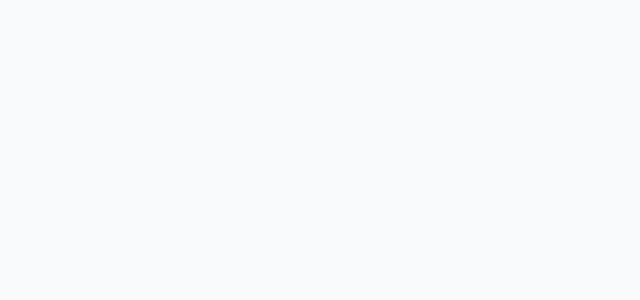
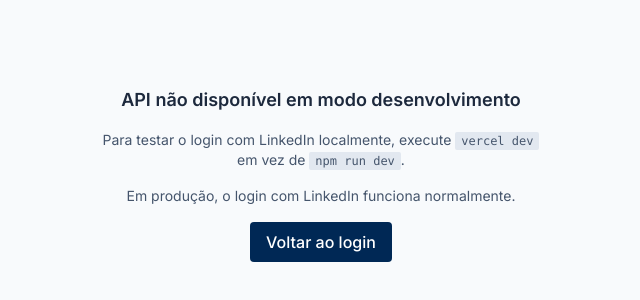
Before and after one commit to vieirasjr/portalaluno, a React (Vite) app: page /api in a window 1280 px wide. Before the commit this address had no page. Shown: the part 226-526 px from the top of the page, without its empty margins (319-959 px from the left). Built offline with nearby package versions, Linux system fonts and the light colour scheme.

Commit message:
Login com linkedin API VARIAVEIS

```diff
--- a/src/App.tsx
+++ b/src/App.tsx
@@ -19,6 +19,7 @@
 import { PerfilPage } from './pages/PerfilPage';
 import { CourseLessonsPage } from './pages/CourseLessonsPage';
 import { LessonPlayerPage } from './pages/LessonPlayerPage';
+import { ApiFallback } from './components/ApiFallback';
 
 // Contexts
 import { CourseProvider } from './contexts/CourseContext';
@@ -40,6 +41,8 @@
           <Route path="/dashboard/perfil" element={<DashboardLayout><PerfilPage /></DashboardLayout>} />
 
           <Route path="/" element={<Navigate to="/auth" replace />} />
+          {/* Fallback para /api/* quando o Vite dev retorna o SPA (API só existe com vercel dev) */}
+          <Route path="/api/*" element={<ApiFallback />} />
         </Routes>
       </Router>
     </CourseProvider>
--- a/src/components/AccessibilityBar.tsx
+++ b/src/components/AccessibilityBar.tsx
@@ -4,7 +4,9 @@
 
 const triggerVlibrasButton = () => {
   const btn = document.querySelector('[vw-access-button]');
-  if (btn) (btn as HTMLElement).click();
+  if (btn) {
+    (btn as HTMLElement).dispatchEvent(new MouseEvent('click', { bubbles: true, view: window }));
+  }
 };
 
 export const AccessibilityBar: React.FC = () => {
--- /dev/null
+++ b/src/components/ApiFallback.tsx
@@ -0,0 +1,29 @@
+import React from 'react';
+import { Link } from 'react-router-dom';
+
+/**
+ * Exibido quando o React Router recebe uma URL /api/* (ex: /api/linkedin-auth).
+ * Isso ocorre em dev com `npm run dev` porque o Vite retorna index.html para todas as rotas.
+ * Em produção na Vercel, /api/* é tratado pelas serverless functions antes do SPA.
+ */
+export const ApiFallback: React.FC = () => (
+  <div className="min-h-screen flex items-center justify-center bg-slate-50 p-4">
+    <div className="max-w-md w-full text-center space-y-4">
+      <h1 className="text-lg font-semibold text-slate-800">
+        API não disponível em modo desenvolvimento
+      </h1>
+      <p className="text-sm text-slate-600">
+        Para testar o login com LinkedIn localmente, execute <code className="bg-slate-200 px-1.5 py-0.5 rounded text-xs">vercel dev</code> em vez de <code className="bg-slate-200 px-1.5 py-0.5 rounded text-xs">npm run dev</code>.
+      </p>
+      <p className="text-sm text-slate-600">
+        Em produção, o login com LinkedIn funciona normalmente.
+      </p>
+      <Link
+        to="/auth"
+        className="inline-block px-4 py-2 bg-senac-blue-500 text-white rounded-lg font-medium hover:bg-senac-blue-600 transition-colors"
+      >
+        Voltar ao login
+      </Link>
+    </div>
+  </div>
+);
--- a/src/index.css
+++ b/src/index.css
@@ -127,51 +127,54 @@
   filter: grayscale(100%);
 }
 
-/* VLibras: botão nativo oculto - controle via janela de acessibilidade */
-[vw-access-button] {
-  display: none !important;
+/* VLibras: container absoluto - meio vertical, canto direito */
+#vlibras-container {
+  position: absolute !important;
+  top: 50% !important;
+  right: 24px !important;
+  transform: translateY(-50%) !important;
+  z-index: 2147483647 !important;
+  pointer-events: none !important;
 }
 
-/* VLibras: garantir que plugin, tutorial e feedback abram fora/sobre os componentes */
+#vlibras-container [vw],
+#vlibras-container [vw-plugin-wrapper],
+#vlibras-container iframe {
+  pointer-events: auto !important;
+}
+
+/* VLibras: botão nativo oculto mas clicável - controle via janela de acessibilidade */
+[vw-access-button] {
+  position: absolute !important;
+  left: -9999px !important;
+  width: 1px !important;
+  height: 1px !important;
+  opacity: 0 !important;
+  pointer-events: auto !important;
+  z-index: -1 !important;
+}
+
+/* VLibras: estrutura interna - sem posicionamento que interfira */
 [vw] {
-  position: fixed !important;
-  top: 0 !important;
-  left: 0 !important;
-  right: 0 !important;
-  bottom: 0 !important;
-  width: 100vw !important;
-  height: 100vh !important;
-  z-index: 2147483647 !important; /* máximo - acima de tudo */
+  position: relative !important;
   overflow: visible !important;
   contain: none !important;
-  pointer-events: none !important; /* container não bloqueia - área vazia clicável */
-  display: flex !important;
-  align-items: center !important;   /* centraliza verticalmente */
-  justify-content: flex-end !important; /* alinha à direita */
-  padding-right: 24px !important;
 }
 
 [vw] [vw-plugin-wrapper],
-[vw] [vw-plugin-wrapper] *,
-[vw] iframe {
-  pointer-events: auto !important; /* plugin recebe cliques */
-}
-
 .vw-plugin-wrapper {
-  z-index: 2147483647 !important;
+  position: relative !important;
   overflow: visible !important;
   contain: none !important;
-  flex-shrink: 0 !important;
-  /* remove posicionamento absoluto que o VLibras aplica */
-  position: relative !important;
   top: auto !important;
   left: auto !important;
   right: auto !important;
   bottom: auto !important;
   transform: none !important;
+  max-height: 90vh !important;
 }
 
-/* Tutorial/feedback do VLibras - garantir que não fiquem presos */
+/* Tutorial/feedback do VLibras */
 [vw] [class*="vw-"],
 [vw] [class*="vpw-"] {
   overflow: visible !important;
--- a/src/pages/LoginPage.tsx
+++ b/src/pages/LoginPage.tsx
@@ -24,10 +24,6 @@
       setError(messages[err] || 'Erro ao entrar com LinkedIn.');
     }
   }, [searchParams]);
-
-  const handleLinkedInLogin = () => {
-    window.location.href = `${window.location.origin}/api/linkedin-auth`;
-  };
 
   const handleLogin = (e: React.FormEvent) => {
     e.preventDefault();
@@ -97,14 +93,13 @@
           <div className="h-px bg-slate-200 flex-1"></div>
         </div>
 
-        <button
-          type="button"
-          onClick={handleLinkedInLogin}
-          className="w-full flex items-center justify-center gap-3 py-3 px-4 rounded-xl border-2 border-[#0A66C2] bg-[#0A66C2] text-white hover:bg-[#004182] hover:border-[#004182] transition-all font-semibold text-sm"
+        <a
+          href="/api/linkedin-auth"
+          className="w-full flex items-center justify-center gap-3 py-3 px-4 rounded-xl border-2 border-[#0A66C2] bg-[#0A66C2] text-white hover:bg-[#004182] hover:border-[#004182] transition-all font-semibold text-sm no-underline"
         >
           <i className="bi bi-linkedin text-xl"></i>
           Entrar com LinkedIn
-        </button>
+        </a>
       </form>
 
       <div className="text-center">
```
Also changed, not shown: index.html (+16 -7 lines).
